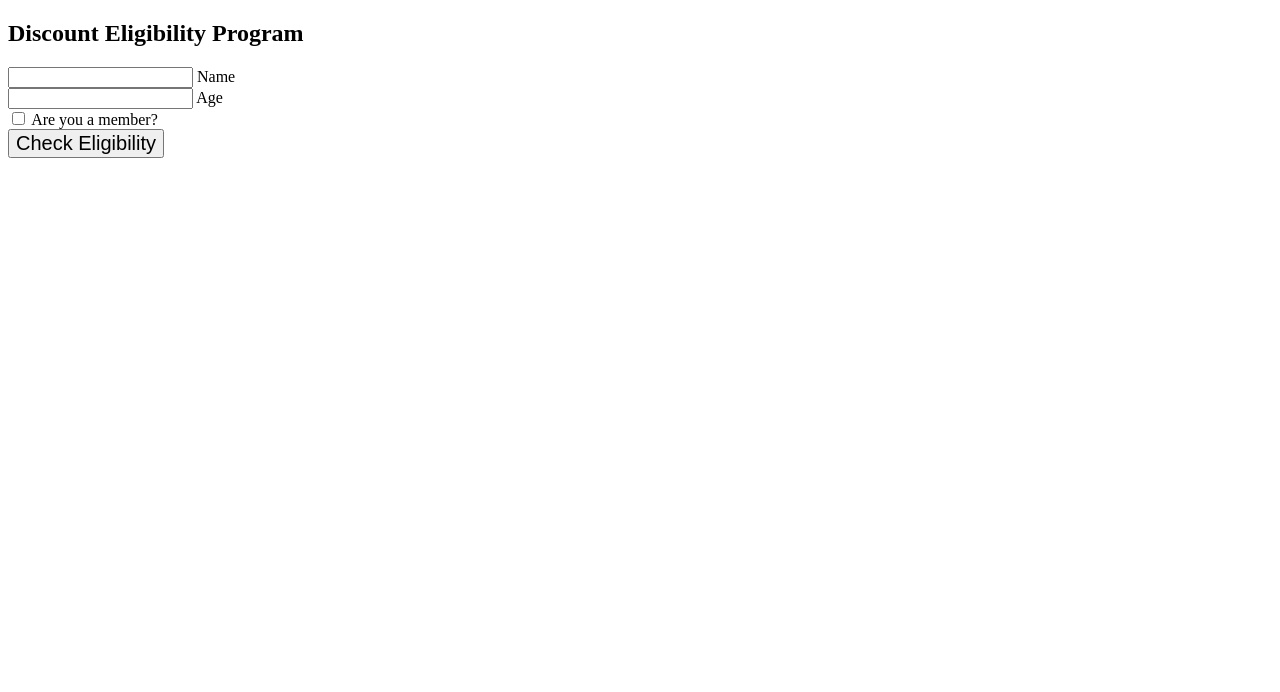
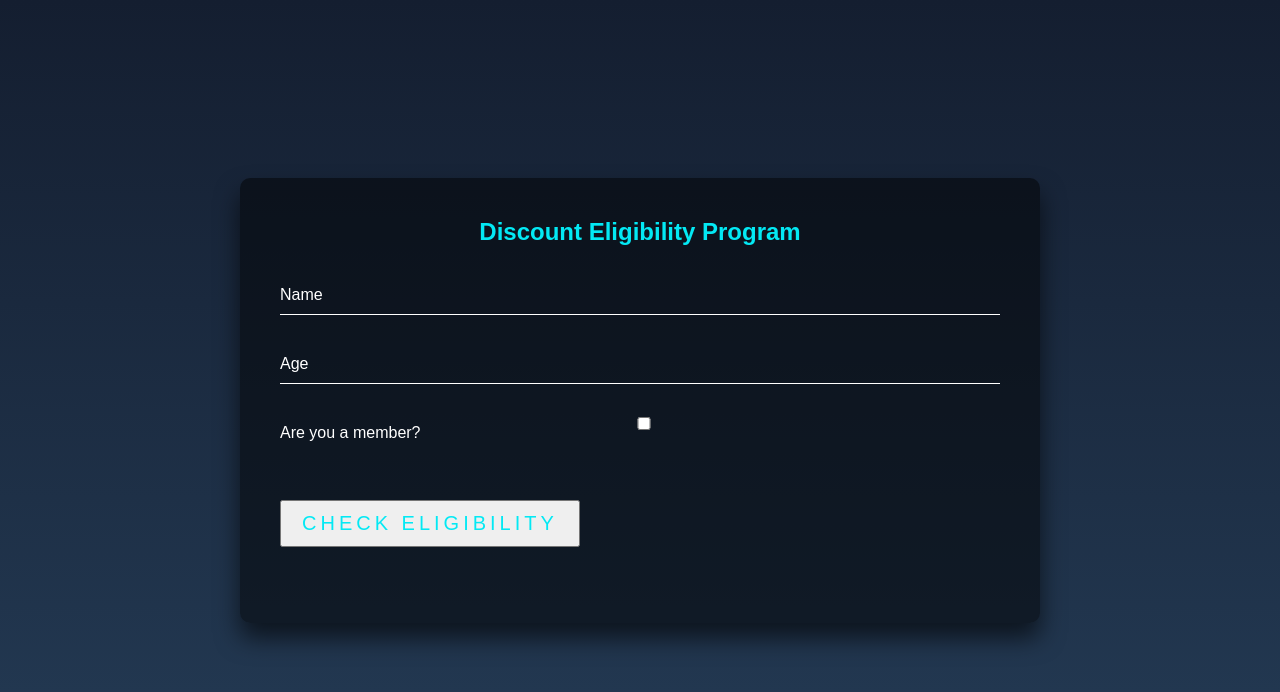
Before and after one commit to WilliamvanHouten/discount-eligibility, a plain HTML site: page index.html in a window 1280 px wide. Drawn offline with Linux system fonts and the light colour scheme.

Commit message:
first commit

```diff
--- a/index.html
+++ b/index.html
@@ -3,7 +3,7 @@
 <head>
   <meta charset="UTF-8" />
   <meta name="viewport" content="width=device-width, initial-scale=1.0" />
-  <link rel="stylesheet" href="styles1.css" />
+  <link rel="stylesheet" href="styles.css" />
   <title>Discount Eligibility Program</title>
   <link href="https://fonts.googleapis.com/css?family=Roboto:300,400,500,700" rel="stylesheet">
   <link rel="stylesheet" href="https://use.fontawesome.com/releases/v5.5.0/css/all.css" integrity="sha384-B4dIYHKNBt8Bc12p+WXckhzcICo0wtJAoU8YZTY5qE0Id1GSseTk6S+L3BlXeVIU" crossorigin="anonymous">
```
